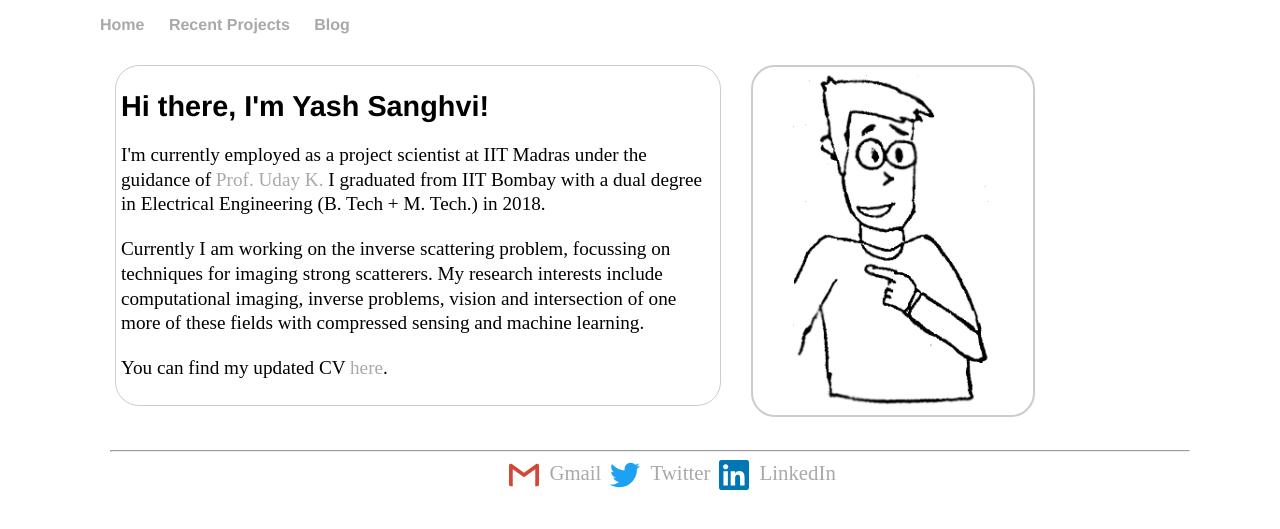
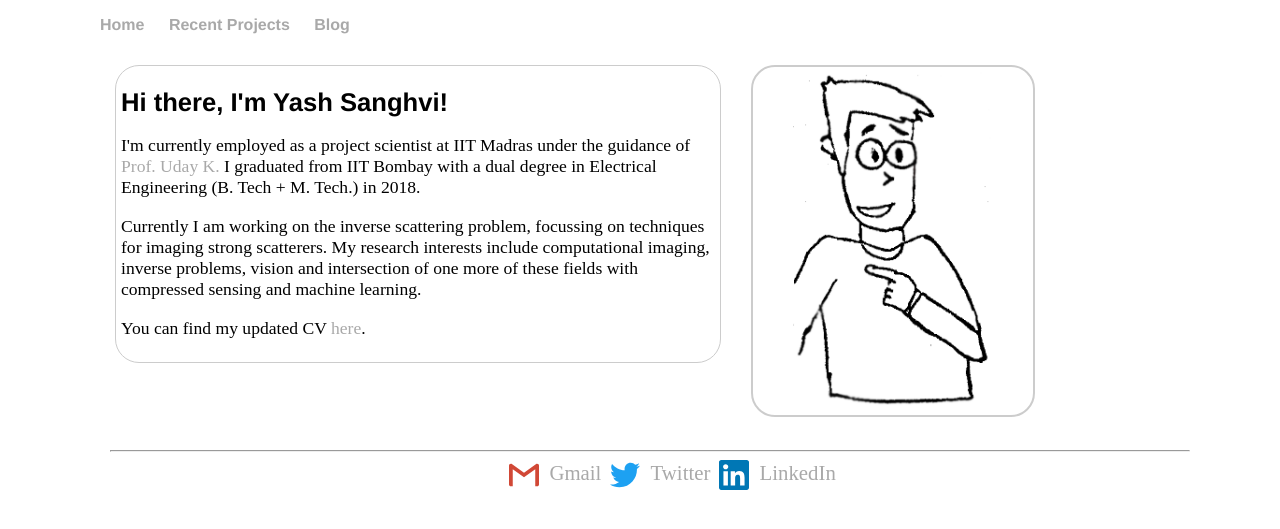
Before and after one commit to sanghviyashiitb/sanghviyashiitb.github.io, a Jekyll site: the page built from index.html, in a window 1280 px wide. Shown: the top 529 px of the page. Built offline with Jekyll 4.4.1, drawn with Linux system fonts in a browser that asks for light colours.

Commit message:
Changed Font size

```diff
--- a/css/main.css
+++ b/css/main.css
@@ -79,16 +79,16 @@ a:hover {
     color: darkgrey;
 }
 h1 {
-    font-size: 1.8em;
+    font-size: 1.6em;
     font-family:'Helvetica', 'Arial', 'Sans-Serif';
 }
 p {
-    font-size: 1.2em;
-    line-height: 1.3em;
+    font-size: 1.1em;
+    line-height: 1.2em;
 }
 footer {
     border-top: 1px solid #d5d5d5;
-    font-size: .8em;
+    font-size: 0.8em;
 }
 
 
```
